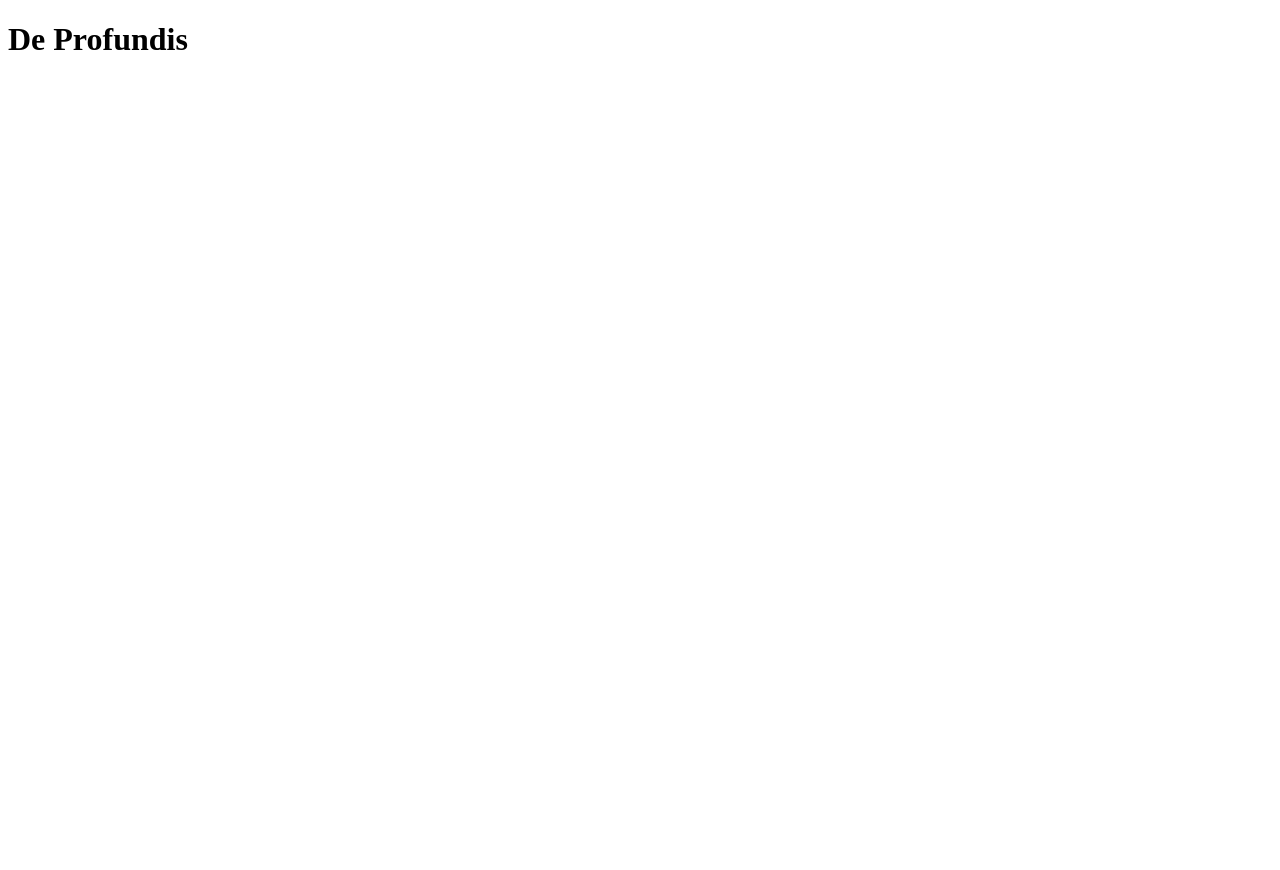
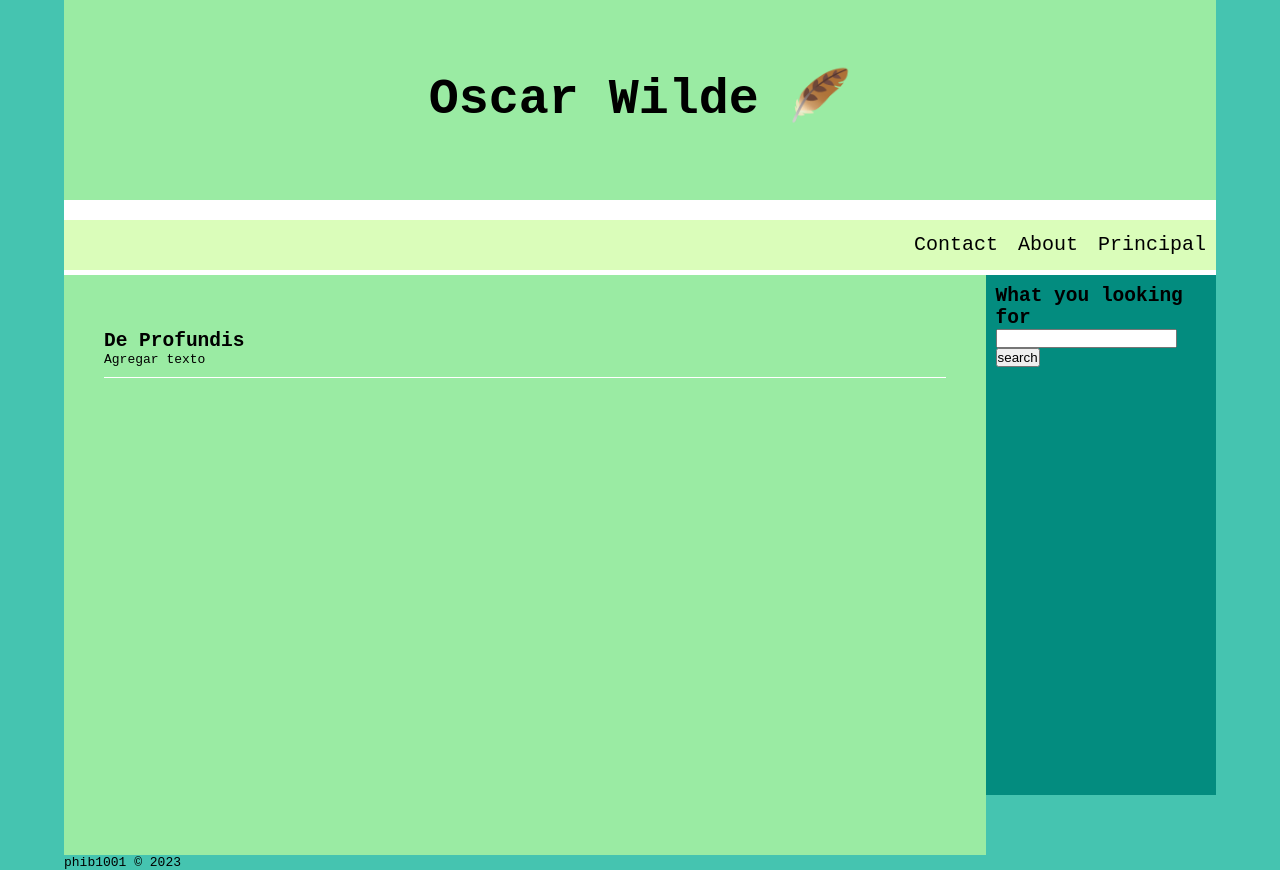
Before and after one commit to fiem1001/Oscar-Wilde-s-Blog, a plain HTML site: page index.html in a window 1280 px wide. Before the commit the page ends 800 px from the top, so only its background shows below. Drawn offline with Linux system fonts and the light colour scheme.

Commit message:
diseño básico

```diff
--- a/estilos.css
+++ b/estilos.css
@@ -0,0 +1,61 @@
+*{
+    margin: 0px;
+    padding: 0px;
+
+}
+body{
+    background: #45C4B0;
+    font-family: monospace;
+
+}
+#container{
+    width: 90%;
+    margin: 0px auto;
+}
+header h1{
+        background: #9AEBA3;
+        height: 200px;
+        width: 100%;
+        text-align: center;
+        line-height: 200px;
+        color: black;
+        border-bottom: 20px solid #fff;
+        font-size: 50px;
+    }
+nav{
+    background: #DAFDBA;
+    height: 50px;
+    border-bottom: 5px solid #fff;
+}
+nav ul li{
+    float: right;
+    list-style: none;
+    margin: 10px;
+    color: black;
+    font-size: 20px;
+    line-height: 30px;
+}
+.clear{
+    clear: both;
+}
+#contenido{
+    float: left;
+    width: calc(80% - 80px);
+    min-height: 500px;
+    background: #9AEBA3;
+    padding: 40px;
+}
+.article{
+    color: black;
+    margin-top: 15px;
+    margin-bottom: 15px;
+    padding-bottom: 10px;
+    border-bottom: 1px solid #fff;
+}
+aside{
+    float: left;
+    width: calc(20% - 20px);
+    min-height: 500px;
+    background: #038C7F;
+    padding: 10px;
+}
--- a/index.html
+++ b/index.html
@@ -2,13 +2,40 @@
  <html lang="es">
     <head>
         <meta charset="utf-8"/>
-        <title>Oscar Wilde</title>
+        <title>Oscar Wilde 🪶</title>
         <link rel="stylesheet" href="estilos.css">
     </head>
     <body>
-        <div id="container"></div>
-        <header>
-            <h1>De Profundis</h1>
-        </header>
+        <div id="container">
+            <header>
+                <h1>Oscar Wilde 🪶</h1>
+            </header>
+        <nav>
+            <ul>
+                <li>Principal</li>
+                <li>About</li>
+                <li>Contact</li>
+            </ul>
+        </nav>
+        <div class="clear"> </div>
+
+        <section id="contenido">
+            <article class="article">
+                <h2>De Profundis</h2>
+                <p>Agregar texto</p>
+            </article>
+        </section>
+        <aside>
+            <h1>What you looking for</h1>
+            <form>
+                <input type="text"/>
+                <input type="submit" value="search"/>
+            </form>
+        </aside>
+        <div class="clear"></div>
+        <footer>
+            phib1001 &copy; 2023
+        </footer>
+        </div>
     </body>
  </html>
```
